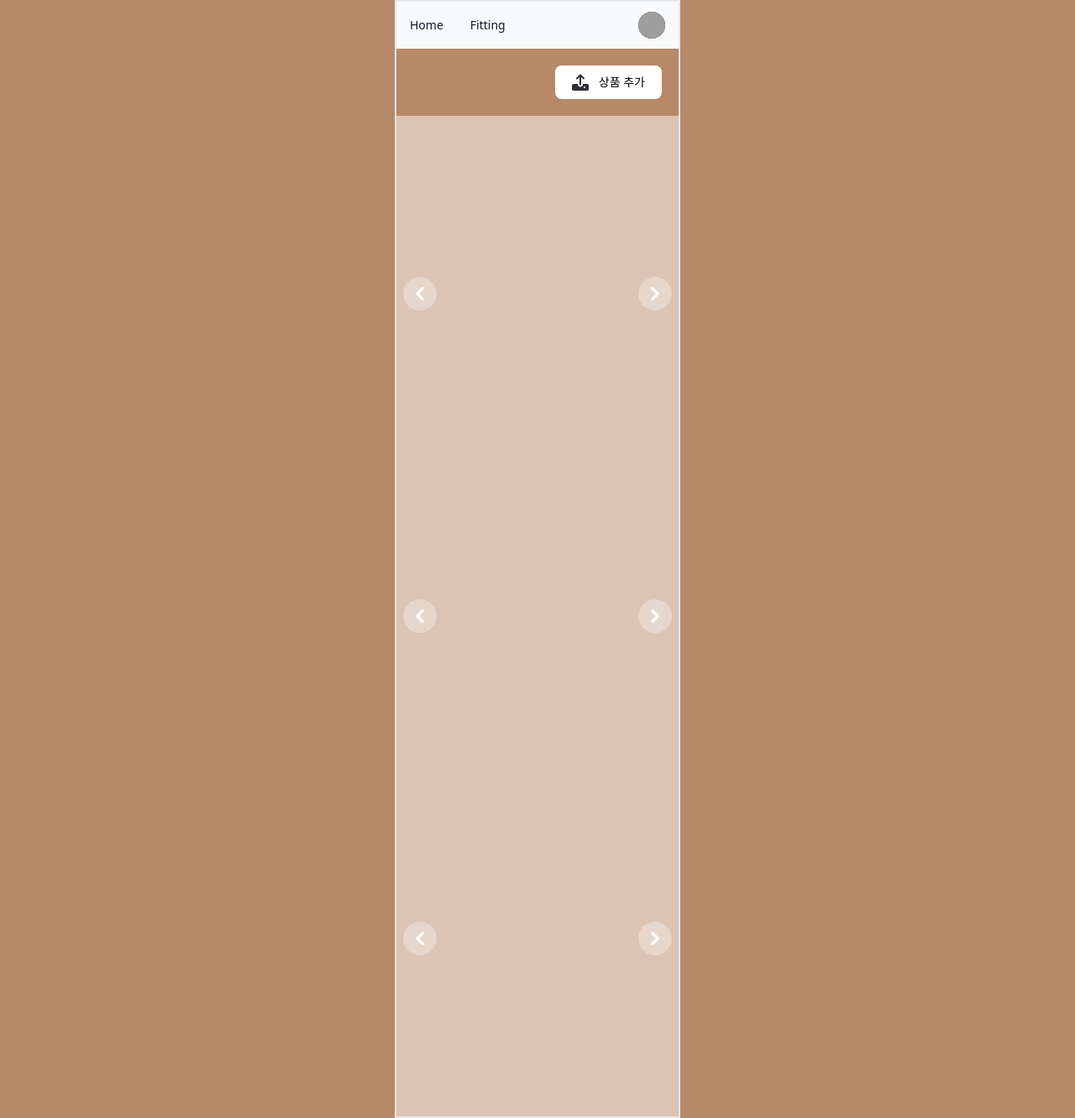
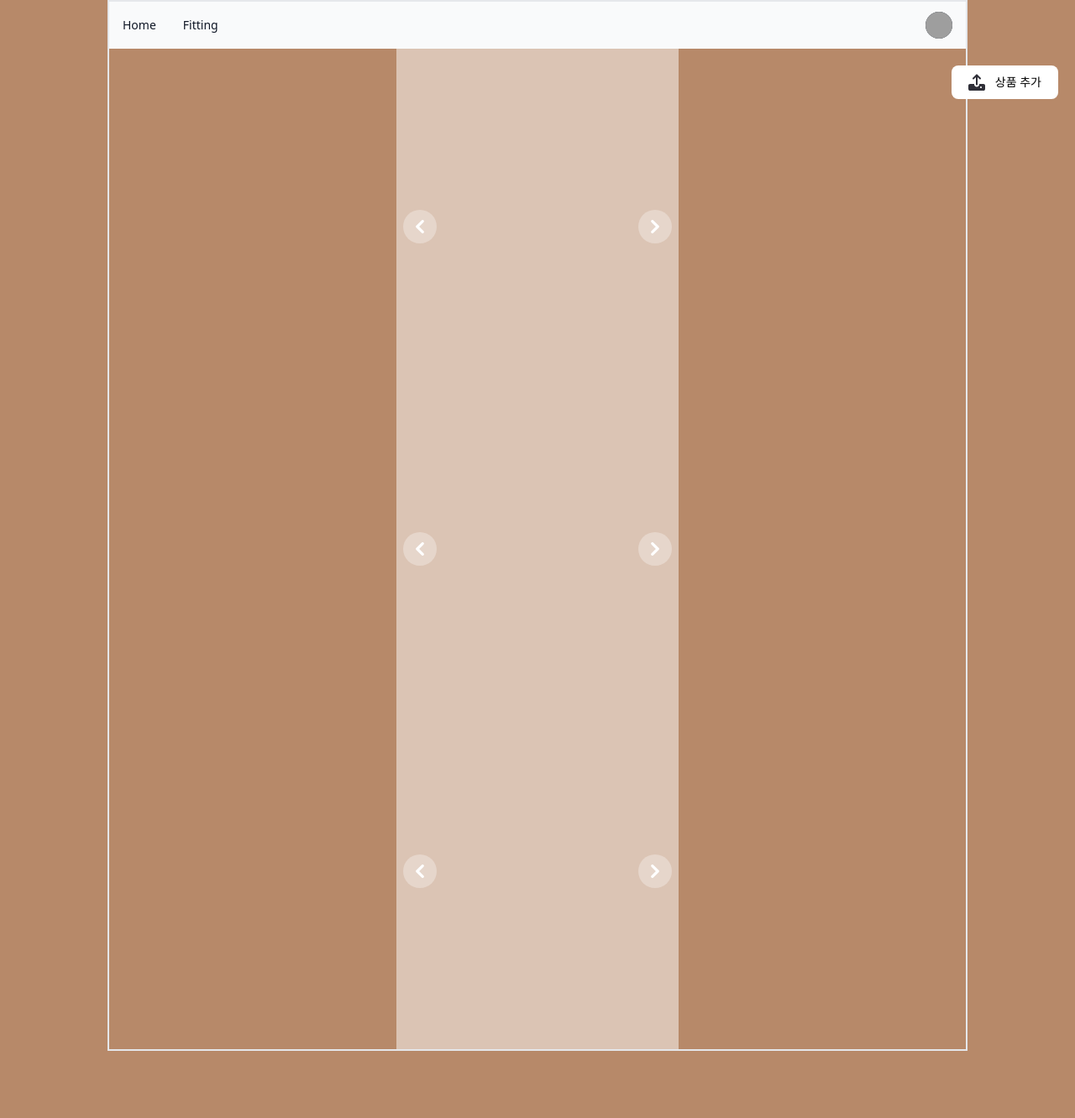
Before and after one commit to yamkant/suitcase, a Django app: page /fitting/ in a window 1280 px wide. Shown: the whole page at 84% size. After the commit the page ends 1252 px from the top, so only its background shows below. Run offline with Django 4.2, Linux system fonts and the light colour scheme; the visitor is signed in with stand-in values (Sample User, id 1); data that the repository does not hold is empty; some libraries are stand-ins or nearby versions; grey boxes are pictures that could not be loaded.

Commit message:
feat: #14 [App: client] 앱 전반적인 퍼블리싱 수정

```diff
--- a/web/apps/static/src/output.css
+++ b/web/apps/static/src/output.css
@@ -1066,6 +1066,10 @@ input:checked + .toggle-bg {
   position: relative;
 }
 
+.sticky {
+  position: sticky;
+}
+
 .inset-0 {
   inset: 0px;
 }
@@ -1103,6 +1107,22 @@ input:checked + .toggle-bg {
   top: 50%;
 }
 
+.right-5 {
+  right: 1.25rem;
+}
+
+.right-6 {
+  right: 1.5rem;
+}
+
+.top-6 {
+  top: 1.5rem;
+}
+
+.top-10 {
+  top: 2.5rem;
+}
+
 .z-10 {
   z-index: 10;
 }
@@ -1125,6 +1145,10 @@ input:checked + .toggle-bg {
 
 .col-span-6 {
   grid-column: span 6 / span 6;
+}
+
+.m-2 {
+  margin: 0.5rem;
 }
 
 .mx-5 {
@@ -1377,6 +1401,30 @@ input:checked + .toggle-bg {
 
 .w-24 {
   width: 6rem;
+}
+
+.w-screen {
+  width: 100vw;
+}
+
+.w-40 {
+  width: 10rem;
+}
+
+.min-w-\[500px\] {
+  min-width: 500px;
+}
+
+.min-w-\[300px\] {
+  min-width: 300px;
+}
+
+.min-w-\[400px\] {
+  min-width: 400px;
+}
+
+.min-w-\[350px\] {
+  min-width: 350px;
 }
 
 .max-w-full {
@@ -2482,6 +2530,10 @@ form.login-form > ul > li > input {
     margin-right: 0px;
   }
 
+  .md\:mr-3 {
+    margin-right: 0.75rem;
+  }
+
   .md\:block {
     display: block;
   }
@@ -2498,8 +2550,21 @@ form.login-form > ul > li > input {
     width: 20rem;
   }
 
+  .md\:w-\[1000px\] {
+    width: 1000px;
+  }
+
+  .md\:rounded-lg {
+    border-radius: 0.5rem;
+  }
+
   .md\:p-5 {
     padding: 1.25rem;
+  }
+
+  .md\:px-4 {
+    padding-left: 1rem;
+    padding-right: 1rem;
   }
 
   .md\:text-sm {
--- a/web/apps/templates/base.html
+++ b/web/apps/templates/base.html
@@ -7,7 +7,7 @@
     <meta charset="UTF-8">
     <meta name="viewport" content="width=device-width, initial-scale=1.0">
     <script src="https://cdn.tailwindcss.com"></script>
-    <title>Document</title>
+    <title>Suitcase</title>
 
     <!-- 3rd Party Modeules -->
     <script src="https://cdn.jsdelivr.net/npm/axios/dist/axios.min.js"></script>
@@ -18,7 +18,7 @@
 </head>
 <body class="bg-my-beige-500 flex justify-center">
     <script src="https://cdnjs.cloudflare.com/ajax/libs/flowbite/1.7.0/flowbite.min.js"></script>
-    <div class="screen-frame flex flex-col max-w-[1000px] border-2">
+    <div class="screen-frame flex flex-col w-screen max-w-screen-lg border-2">
         {% include "navbar.html" %}
         {% block content %}
         {% endblock %}
--- a/web/apps/templates/client/fitting.html
+++ b/web/apps/templates/client/fitting.html
@@ -3,23 +3,24 @@
 
 {% block content %}
 
-<div class="w-full flex flex-col">
-    <div class="flex justify-end mb-5 space-x-3 my-5 mx-5 text-xs md:text-sm">
+<div class="flex flex-col">
+    <div class="fixed right-0 top-15 mb-5 space-x-3 my-5 mx-5 text-xs md:text-sm">
         <button
             type="button"
-            class="text-black bg-white hover:bg-white/90 focus:ring-4 focus:outline-none focus:ring-[#3b5998]/50 font-medium rounded-lg px-5 py-2.5 text-center inline-flex items-center"
+            class="text-black bg-white hover:bg-white/90 focus:ring-4 focus:outline-none focus:ring-[#3b5998]/50 font-medium rounded-full md:rounded-lg px-5 py-2.5 text-center inline-flex items-center"
             data-modal-target="small-modal"
             data-modal-toggle="small-modal"
         >
-            <svg xmlns="http://www.w3.org/2000/svg" width="20" height="20" viewBox="0 0 20 20" fill="none" class="mr-3 ">
+            <svg xmlns="http://www.w3.org/2000/svg" width="20" height="20" viewBox="0 0 20 20" fill="none" class="md:mr-3">
                 <path d="M14.707 4.79306L10.707 0.793055C10.6141 0.699929 10.5038 0.626043 10.3823 0.57563C10.2608 0.525217 10.1305 0.499268 9.999 0.499268C9.86747 0.499268 9.73722 0.525217 9.61573 0.57563C9.49424 0.626043 9.38389 0.699929 9.291 0.793055L5.291 4.79306C5.10349 4.98083 4.99826 5.2354 4.99844 5.50076C4.99863 5.76613 5.10423 6.02055 5.292 6.20806C5.47977 6.39556 5.73434 6.5008 5.99971 6.50061C6.26507 6.50042 6.51949 6.39483 6.707 6.20706L9 3.91406V12.5001C9 12.7653 9.10536 13.0196 9.29289 13.2072C9.48043 13.3947 9.73478 13.5001 10 13.5001C10.2652 13.5001 10.5196 13.3947 10.7071 13.2072C10.8946 13.0196 11 12.7653 11 12.5001V3.91406L13.293 6.20706C13.4816 6.38921 13.7342 6.49001 13.9964 6.48773C14.2586 6.48545 14.5094 6.38028 14.6948 6.19487C14.8802 6.00947 14.9854 5.75865 14.9877 5.49646C14.99 5.23426 14.8892 4.98166 14.707 4.79306Z" fill="#2F2F38"/>
                 <path d="M18 12.0001H13V12.5001C13 13.2957 12.6839 14.0588 12.1213 14.6214C11.5587 15.184 10.7956 15.5001 10 15.5001C9.20435 15.5001 8.44129 15.184 7.87868 14.6214C7.31607 14.0588 7 13.2957 7 12.5001V12.0001H2C1.46957 12.0001 0.960859 12.2108 0.585786 12.5858C0.210714 12.9609 0 13.4696 0 14.0001V18.0001C0 18.5305 0.210714 19.0392 0.585786 19.4143C0.960859 19.7893 1.46957 20.0001 2 20.0001H18C18.5304 20.0001 19.0391 19.7893 19.4142 19.4143C19.7893 19.0392 20 18.5305 20 18.0001V14.0001C20 13.4696 19.7893 12.9609 19.4142 12.5858C19.0391 12.2108 18.5304 12.0001 18 12.0001ZM15 17.0001C14.8022 17.0001 14.6089 16.9414 14.4444 16.8315C14.28 16.7216 14.1518 16.5655 14.0761 16.3827C14.0004 16.2 13.9806 15.9989 14.0192 15.805C14.0578 15.611 14.153 15.4328 14.2929 15.2929C14.4327 15.1531 14.6109 15.0579 14.8049 15.0193C14.9989 14.9807 15.2 15.0005 15.3827 15.0762C15.5654 15.1519 15.7216 15.28 15.8315 15.4445C15.9414 15.6089 16 15.8023 16 16.0001C16 16.2653 15.8946 16.5196 15.7071 16.7072C15.5196 16.8947 15.2652 17.0001 15 17.0001Z" fill="#2F2F38"/>
             </svg>
-            상품 추가
+            <div class="hidden md:block">
+                상품 추가
+            </div>
         </button>
-
     </div>
-    <div class="flex flex-col items-center">
+    <div class="flex flex-col items-center w-full">
         <div class="background px-2 py-5 bg-white/50">
             {% for key, value in cate_disp_dict.items %}
             <div id="gallery" class="relative w-full" data-carousel="static">
```
Also changed, not shown: web/apps/templates/client/home.html (+15 -11 lines).
